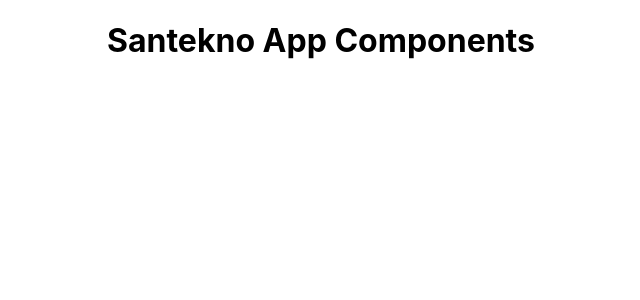
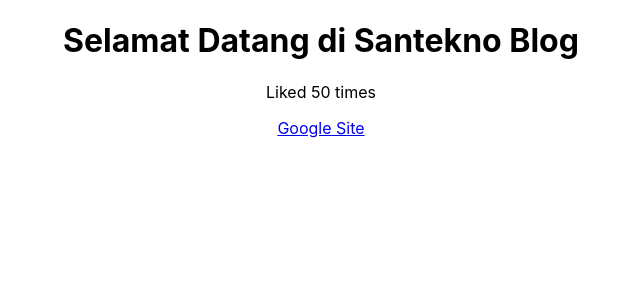
Before and after one commit to santekno/tutorial-reactjs, a React (Create React App) app: page / in a window 1280 px wide. Shown: the top 300 px of the page, without its empty margins (319-959 px from the left). Built offline with nearby package versions, Linux system fonts and the light colour scheme.

Commit message:
adding const value into tag

```diff
--- a/src/App.js
+++ b/src/App.js
@@ -2,10 +2,16 @@
 
 
 function App() {
+  const title = 'Selamat Datang di Santekno Blog';
+  const likes = 50;
+  const link = "https://google.com/";
+
   return (
     <div className="App">
       <div className='content'>
-        <h1>Santekno App Components</h1>
+        <h1>{ title }</h1>
+        <p>Liked { likes } times</p>
+        <a href={link}>Google Site</a>
       </div>
     </div>
   );
```
